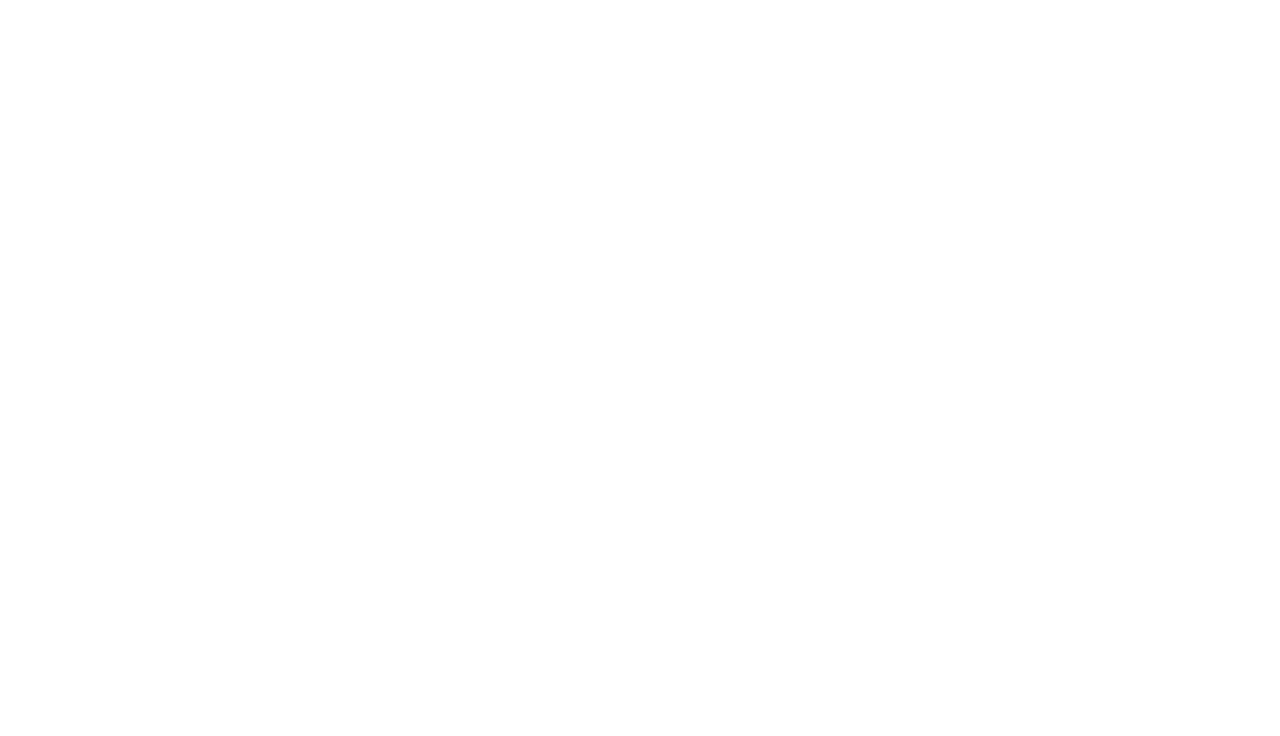
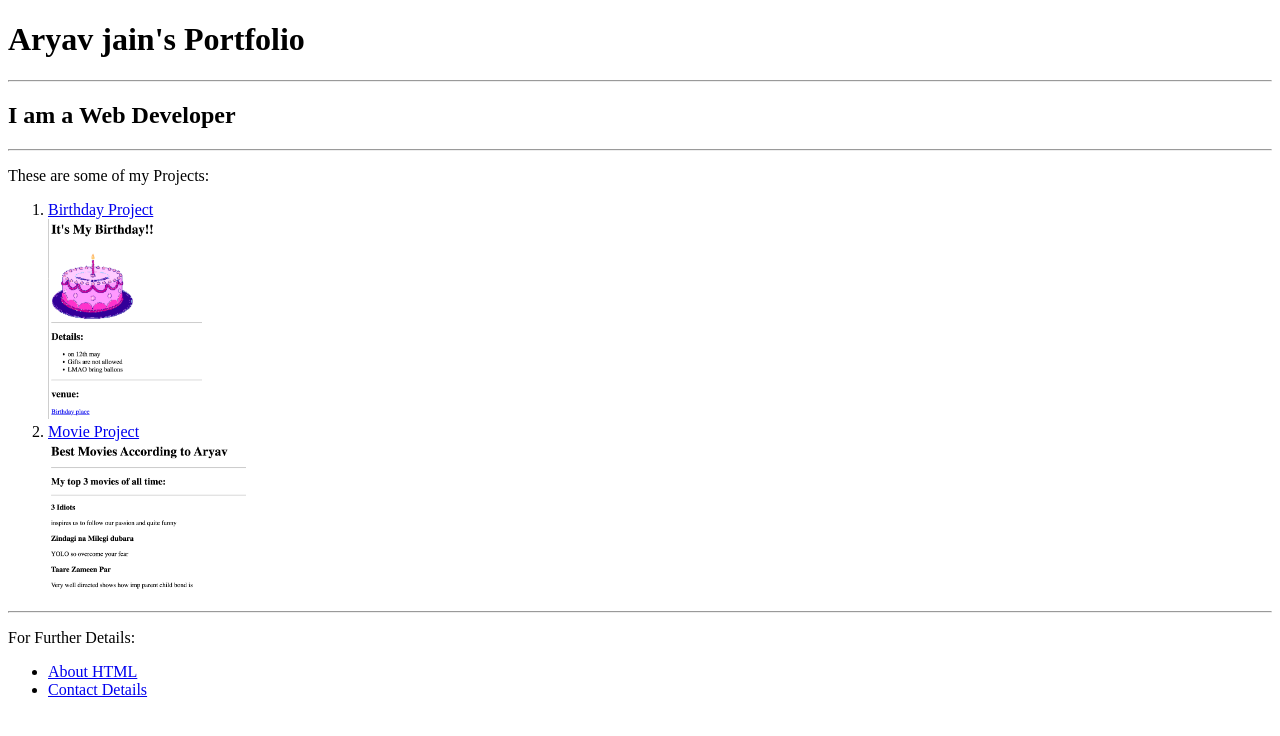
Before and after one commit to Aryav132/HTML-potfolio, a plain HTML site: page index.html in a window 1280 px wide. Drawn offline with Linux system fonts and the light colour scheme.

Commit message:
Update index.html

```diff
--- a/index.html
+++ b/index.html
@@ -1,15 +1,30 @@
-<!-- TODO 1: Create the HTML Boilerplate -->
-
-<!-- TODO 2: Add Your previous projects' HTML into the public folder -->
-
-<!-- TODO 3: Take screenshots of your project previews and add the images to the images folder -->
-
-<!-- TODO 4: Add titles/subtitles etc. -->
-
-<!-- TODO 5: Add a link to the project pages -->
-
-<!-- TODO 6: Add images to show the project previews
-HINT for TODO 6: You can use the height attribute set to 200 to make the image smaller:
-https://developer.mozilla.org/en-US/docs/Web/HTML/Element/img#attr-height -->
-
-<!-- TODO 7: Add the Contact Me and About Me page links -->
+<!DOCTYPE html>
+ <html lang="eng">
+    <head>
+        <meta charset="UTF-8">
+        <title>My Portfolio</title>
+    </head>
+    <body>
+        <h1>Aryav jain's Portfolio</h1>
+        <hr />
+        <h2>I am a Web Developer</h2>
+        <hr />
+        <p>These are some of my Projects:</p>
+        <ol>
+            <li>
+                <a href="./public/birthday-invite.html">Birthday Project</a><br />
+                <img src="./assets/images/birthday-invite.png" alt="Birthday Invite" height="200" />
+            </li>
+            <li>
+                <a href="./public/movie-ranking.html">Movie Project</a><br />
+                <img src="./assets/images/movie-ranking.png" alt="Favourite movie" height="150" />
+            </li>
+        </ol>
+        <hr />
+        <p>For Further Details:</p>
+        <ul>
+            <li><a href="./public/about.html">About HTML</a></li>
+            <li><a href="./public/contact.html">Contact Details</a></li>
+        </ul>
+    </body>
+ </html>
```
